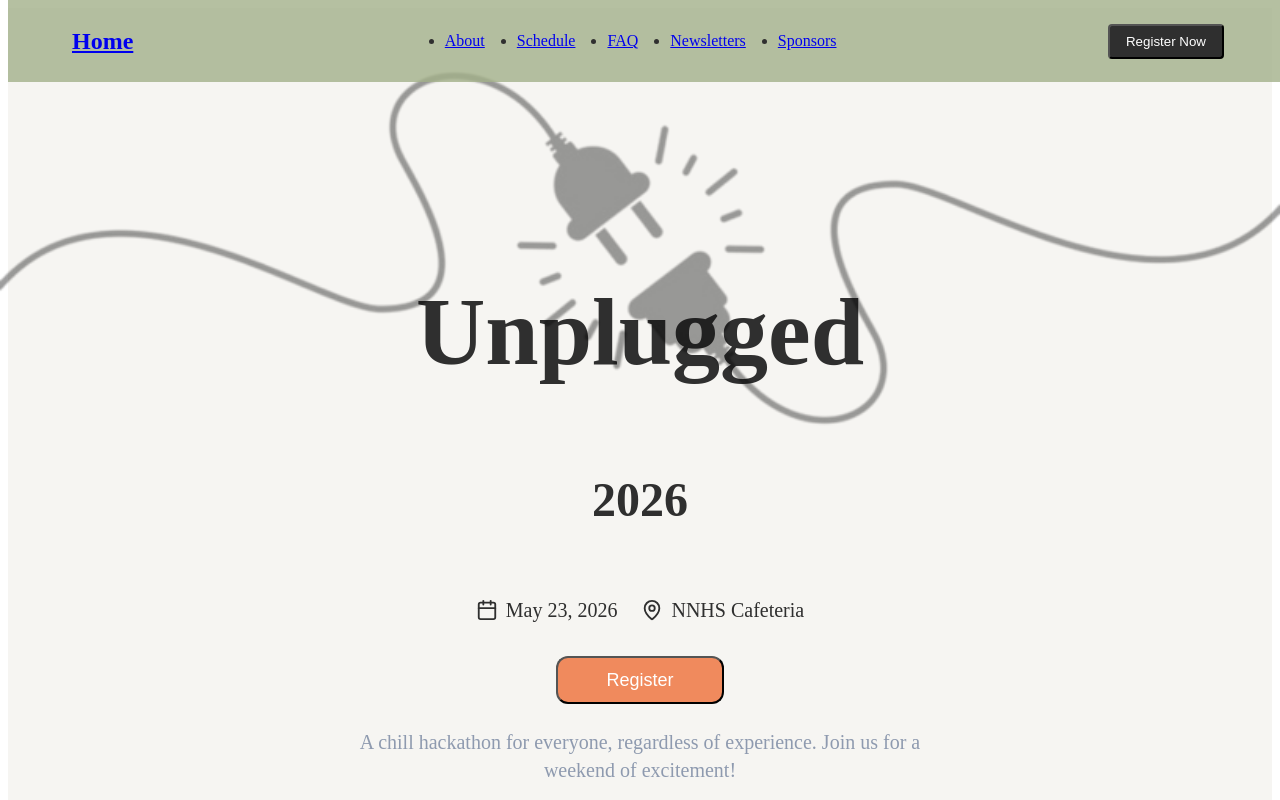
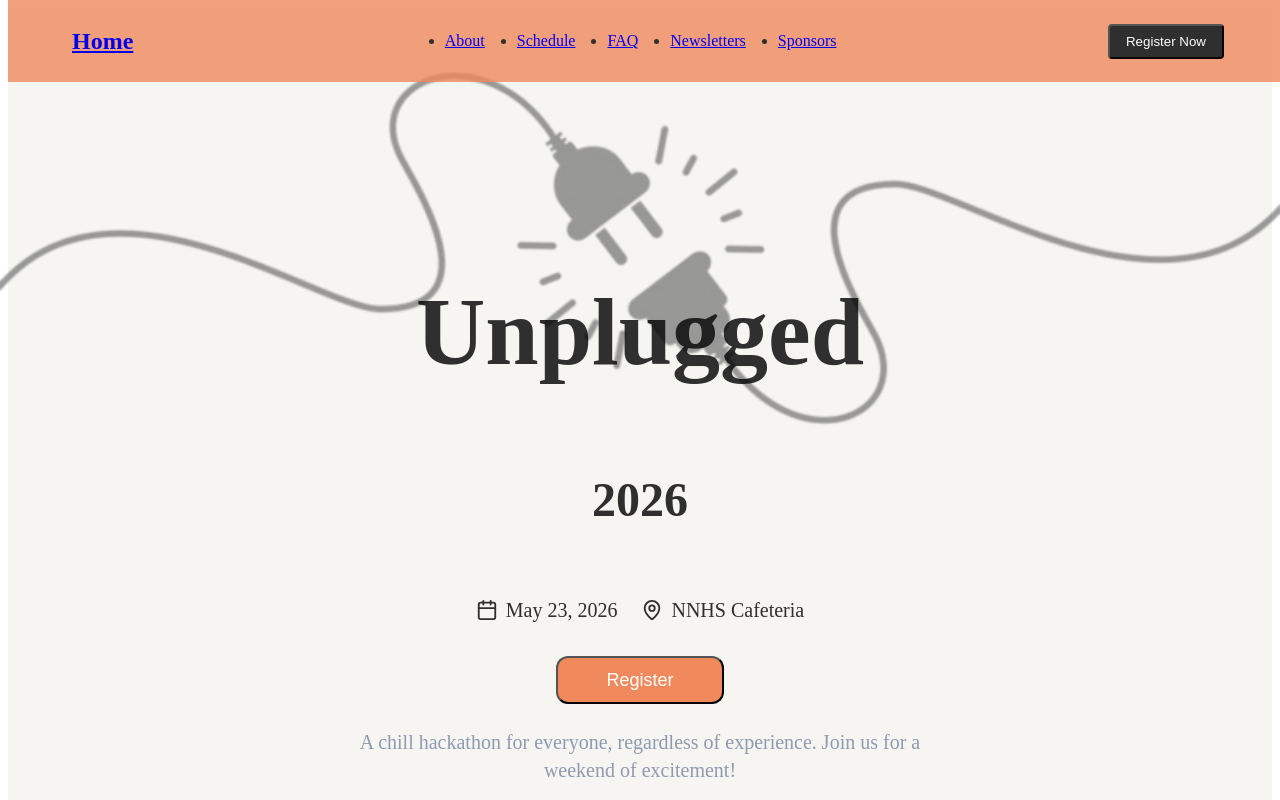
Before and after one commit to heonaliu/unplugged-hackathon, a React (Vite) app: page / in a window 1280 px wide. Shown: the top 800 px of the page. Built offline with nearby package versions, Linux system fonts and the light colour scheme.

Commit message:
orange navbar

```diff
--- a/src/components/Navbar.jsx
+++ b/src/components/Navbar.jsx
@@ -4,7 +4,7 @@ export const Navbar = () => {
   const [open, setOpen] = useState(false);
 
   return (
-    <nav className="fixed top-0 w-full bg-sage/80 backdrop-blur border-b border-charcoal/10 z-50">
+    <nav className="fixed top-0 w-full bg-orange/80 backdrop-blur border-b border-charcoal/10 z-50">
       <div className="max-w-6xl mx-auto flex justify-between items-center px-6 py-4">
 
         {/* LOGO */}
```
